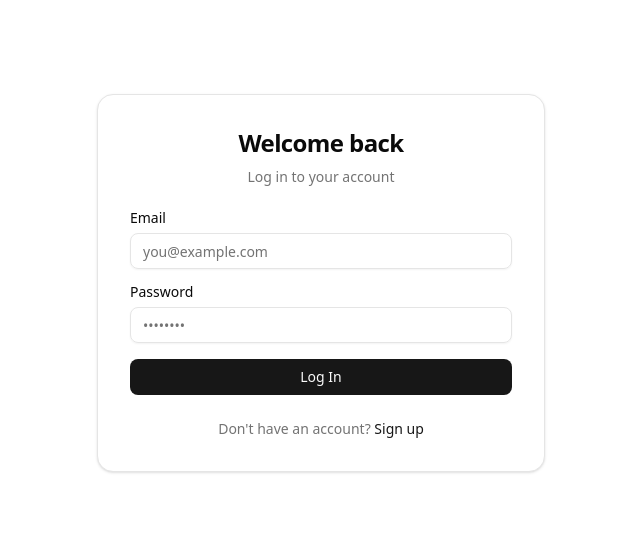
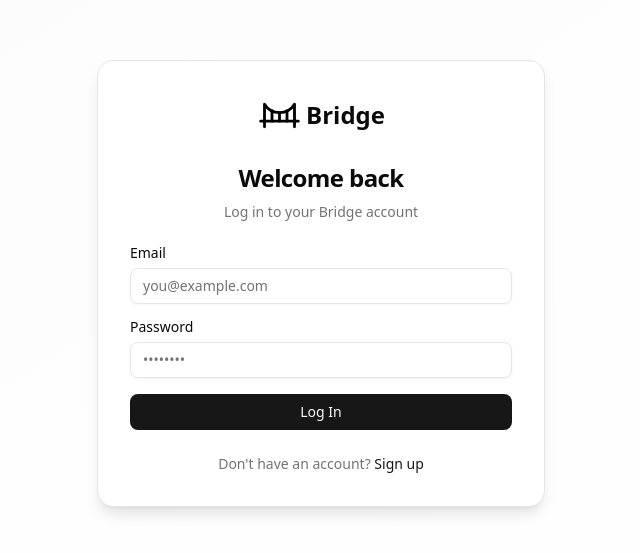
Before and after one commit to JamarTG/bridge-frontend-official, a React (Vite) app: page /login in a window 1280 px wide. Shown: the part 117-670 px from the top of the page, without its empty margins (319-959 px from the left). Built offline with nearby package versions, Linux system fonts and the light colour scheme.

Commit message:
create component for website logo

```diff
--- a/src/components/features/navbar.tsx
+++ b/src/components/features/navbar.tsx
@@ -2,6 +2,7 @@ import type { ReactNode } from "react";
 import { useEffect, useState } from "react";
 import NavUser from "./nav-user";
 import { Skeleton } from "@/components/ui/skeleton";
+import Logo from "../logo";
 
 interface NavbarLayoutProps {
   children: ReactNode;
@@ -46,27 +47,7 @@ const NavbarLayout = ({ children }: NavbarLayoutProps) => {
   return (
     <div className="min-h-screen bg-background flex flex-col">
       <header className="h-16 border-b border-border bg-card flex items-center justify-between px-6">
-        <div className="flex justify-center items-center gap-1 cursor-pointer">
-          <svg
-            viewBox="0 0 24 24"
-            width={35}
-            xmlns="http://www.w3.org/2000/svg"
-            fill="#000000"
-          >
-            <defs>
-              <style>{`.cls-1{fill:none;stroke:#000000;stroke-linecap:round;stroke-linejoin:round;stroke-width:1.5px;}`}</style>
-            </defs>
-            <g id="ic-places-bridge">
-              <line className="cls-1" x1="2" y1="15" x2="22" y2="15" />
-              <path className="cls-1" d="M4,18V6H4A9.39,9.39,0,0,0,20,6h0V18" />
-              <line className="cls-1" x1="8" y1="9.59" x2="8" y2="15" />
-              <line className="cls-1" x1="16" y1="9.59" x2="16" y2="15" />
-              <line className="cls-1" x1="12" y1="10.47" x2="12" y2="15" />
-            </g>
-          </svg>
-          <h2 className="font-bold text-xl">Bridge</h2>
-        </div>
-
+      <Logo />
         <div className="flex items-center gap-2">
           {loading ? (
             <div className="flex items-center gap-2">
--- /dev/null
+++ b/src/components/logo.tsx
@@ -0,0 +1,26 @@
+const Logo = () => {
+  return (
+    <div className="flex justify-center items-center gap-1 cursor-pointer">
+          <svg
+            viewBox="0 0 24 24"
+            width={45}
+            xmlns="http://www.w3.org/2000/svg"
+            fill="#000000"
+          >
+            <defs>
+              <style>{`.cls-1{fill:none;stroke:#000000;stroke-linecap:round;stroke-linejoin:round;stroke-width:1.5px;}`}</style>
+            </defs>
+            <g id="ic-places-bridge">
+              <line className="cls-1" x1="2" y1="15" x2="22" y2="15" />
+              <path className="cls-1" d="M4,18V6H4A9.39,9.39,0,0,0,20,6h0V18" />
+              <line className="cls-1" x1="8" y1="9.59" x2="8" y2="15" />
+              <line className="cls-1" x1="16" y1="9.59" x2="16" y2="15" />
+              <line className="cls-1" x1="12" y1="10.47" x2="12" y2="15" />
+            </g>
+          </svg>
+          <h2 className="font-bold text-2xl">Bridge</h2>
+        </div>
+  )
+}
+
+export default Logo
--- a/src/pages/Login.tsx
+++ b/src/pages/Login.tsx
@@ -4,6 +4,7 @@ import { Label } from "@/components/ui/label";
 import { useState } from "react";
 import { Link, useNavigate } from "react-router-dom";
 import { useAuth } from "@/context/AuthContext"; // import context
+import Logo from "@/components/logo";
 
 export default function Login() {
   const [email, setEmail] = useState("");
@@ -40,13 +41,18 @@ export default function Login() {
   };
 
   return (
-    <div className="flex items-center justify-center min-h-screen bg-background">
-      <div className="w-full max-w-md p-8 space-y-6 rounded-2xl border bg-card shadow-sm">
+    <div className="flex items-center justify-center min-h-screen bg-gradient-to-br from-muted/30 to-background">
+  <div className="w-full max-w-md p-8 space-y-6 rounded-2xl border bg-card shadow-lg backdrop-blur-sm">
+    <Logo />
+
     <div className="text-center space-y-2">
       <h1 className="text-2xl font-bold tracking-tight">Welcome back</h1>
-          <p className="text-sm text-muted-foreground">Log in to your account</p>
+      <p className="text-sm text-muted-foreground">
+        Log in to your Bridge account
+      </p>
     </div>
 
+    {/* Form */}
     <div className="space-y-4">
       <div className="space-y-2">
         <Label htmlFor="email">Email</Label>
@@ -83,5 +89,6 @@ export default function Login() {
     </p>
   </div>
 </div>
+
   );
 }
--- a/src/pages/SignUp.tsx
+++ b/src/pages/SignUp.tsx
@@ -1,3 +1,4 @@
+import Logo from "@/components/logo";
 import { Button } from "@/components/ui/button";
 import { Input } from "@/components/ui/input";
 import { Label } from "@/components/ui/label";
@@ -44,6 +45,7 @@ export default function Signup({ prefillEmail = "", prefillName = "" }) {
   return (
     <div className="flex items-center justify-center min-h-screen bg-background">
       <div className="w-full max-w-md p-8 space-y-6 rounded-2xl border bg-card shadow-sm">
+        <Logo />
         <div className="text-center space-y-2">
           <h1 className="text-2xl font-bold tracking-tight">Create an account</h1>
           <p className="text-sm text-muted-foreground">
```
Lines whose indentation alone changed are shown as unchanged.
